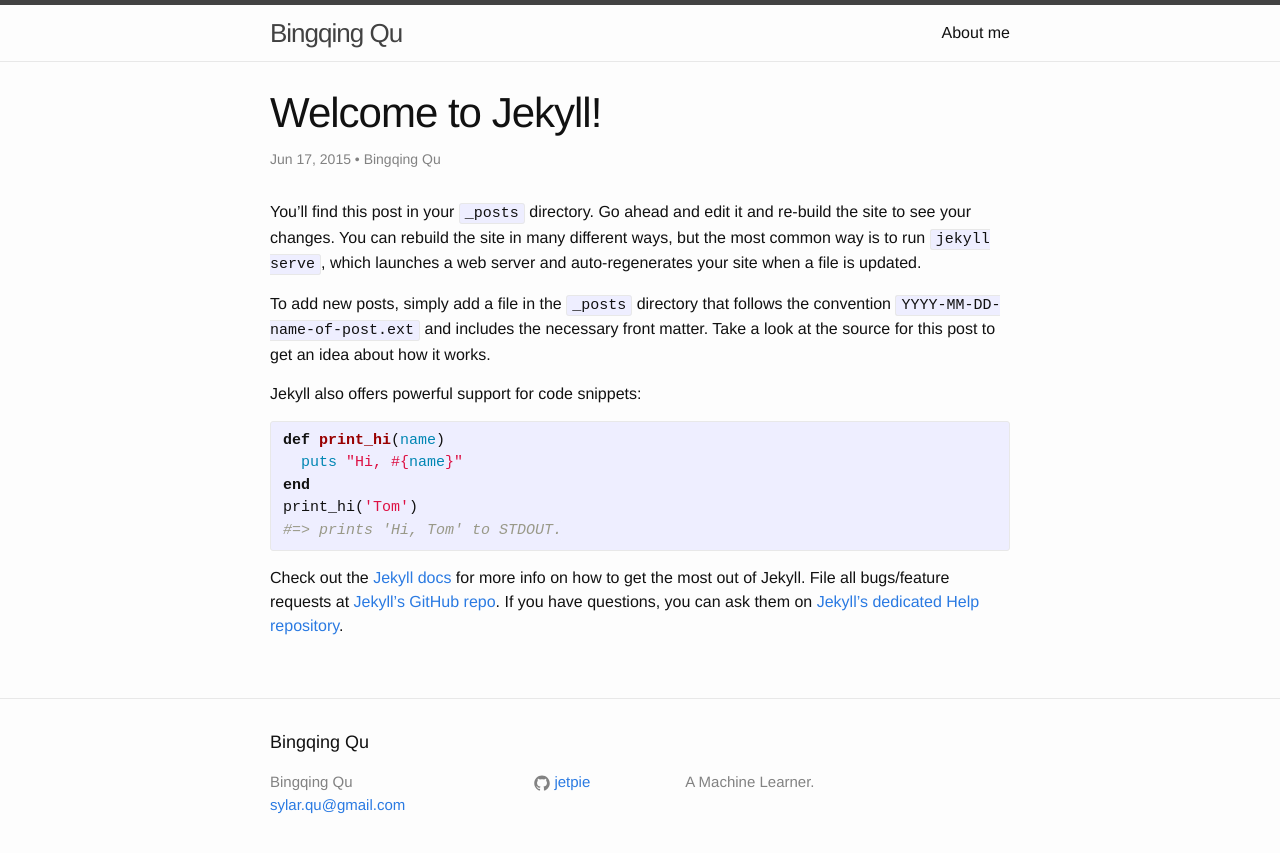
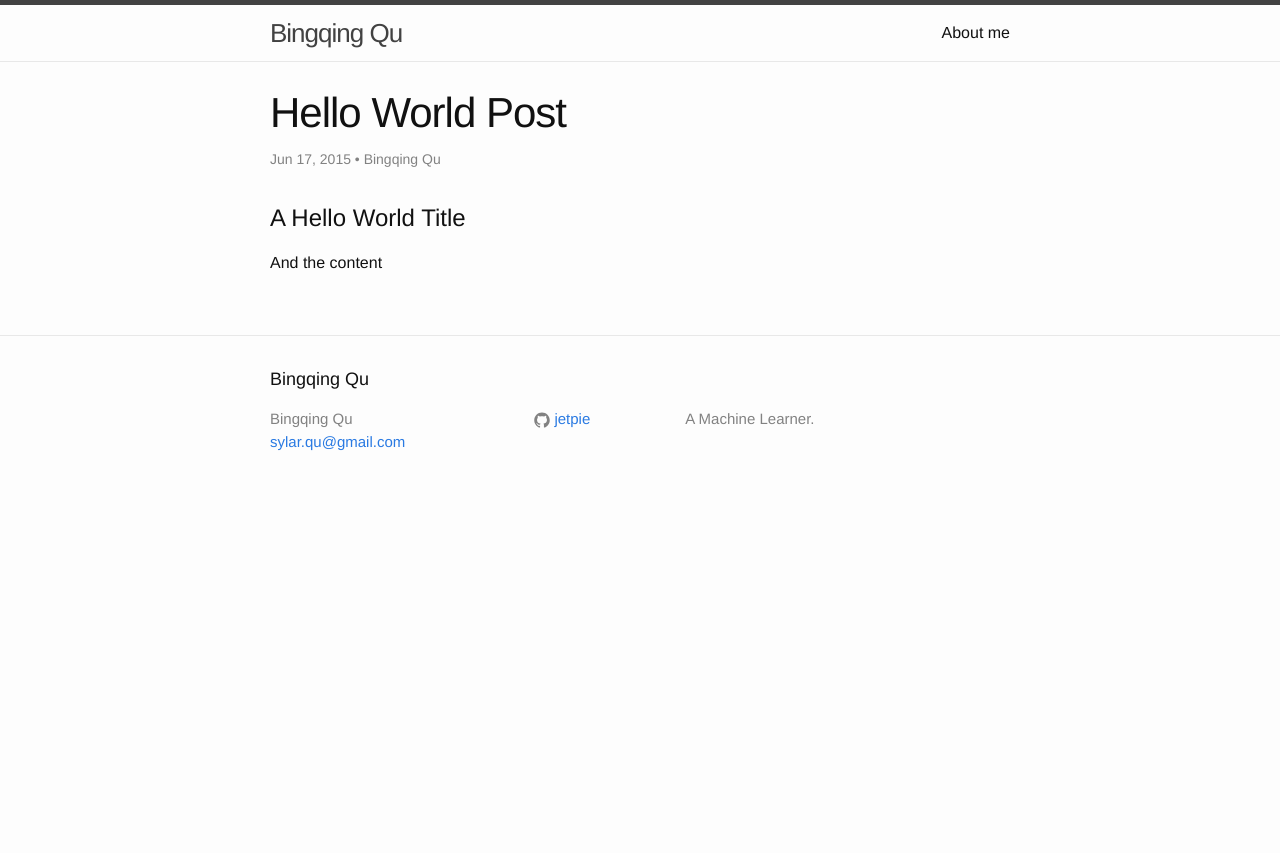
Before and after one commit to Jetpie/Jetpie.github.io, a Jekyll site: the page built from _posts/2015-06-17-welcome-to-jekyll.markdown, in a window 1280 px wide. Shown: the top 853 px of the page. Built offline with Jekyll 4.4.1, drawn with Linux system fonts in a browser that asks for light colours; comment, search, counter and statistics services are not loaded.

Commit message:
edit post

```diff
--- a/_posts/2015-06-17-welcome-to-jekyll.markdown
+++ b/_posts/2015-06-17-welcome-to-jekyll.markdown
@@ -1,26 +1,9 @@
 ---
 layout: post
 comments: true
-title:  "Welcome to Jekyll!"
+title:  "Hello World Post"
 date:   2015-06-17 15:13:16
 categories: general
 ---
-You’ll find this post in your `_posts` directory. Go ahead and edit it and re-build the site to see your changes. You can rebuild the site in many different ways, but the most common way is to run `jekyll serve`, which launches a web server and auto-regenerates your site when a file is updated.
-
-To add new posts, simply add a file in the `_posts` directory that follows the convention `YYYY-MM-DD-name-of-post.ext` and includes the necessary front matter. Take a look at the source for this post to get an idea about how it works.
-
-Jekyll also offers powerful support for code snippets:
-
-{% highlight ruby %}
-def print_hi(name)
-  puts "Hi, #{name}"
-end
-print_hi('Tom')
-#=> prints 'Hi, Tom' to STDOUT.
-{% endhighlight %}
-
-Check out the [Jekyll docs][jekyll] for more info on how to get the most out of Jekyll. File all bugs/feature requests at [Jekyll’s GitHub repo][jekyll-gh]. If you have questions, you can ask them on [Jekyll’s dedicated Help repository][jekyll-help].
-
-[jekyll]:      http://jekyllrb.com
-[jekyll-gh]:   https://github.com/jekyll/jekyll
-[jekyll-help]: https://github.com/jekyll/jekyll-help
+# A Hello World Title
+And the content
```
